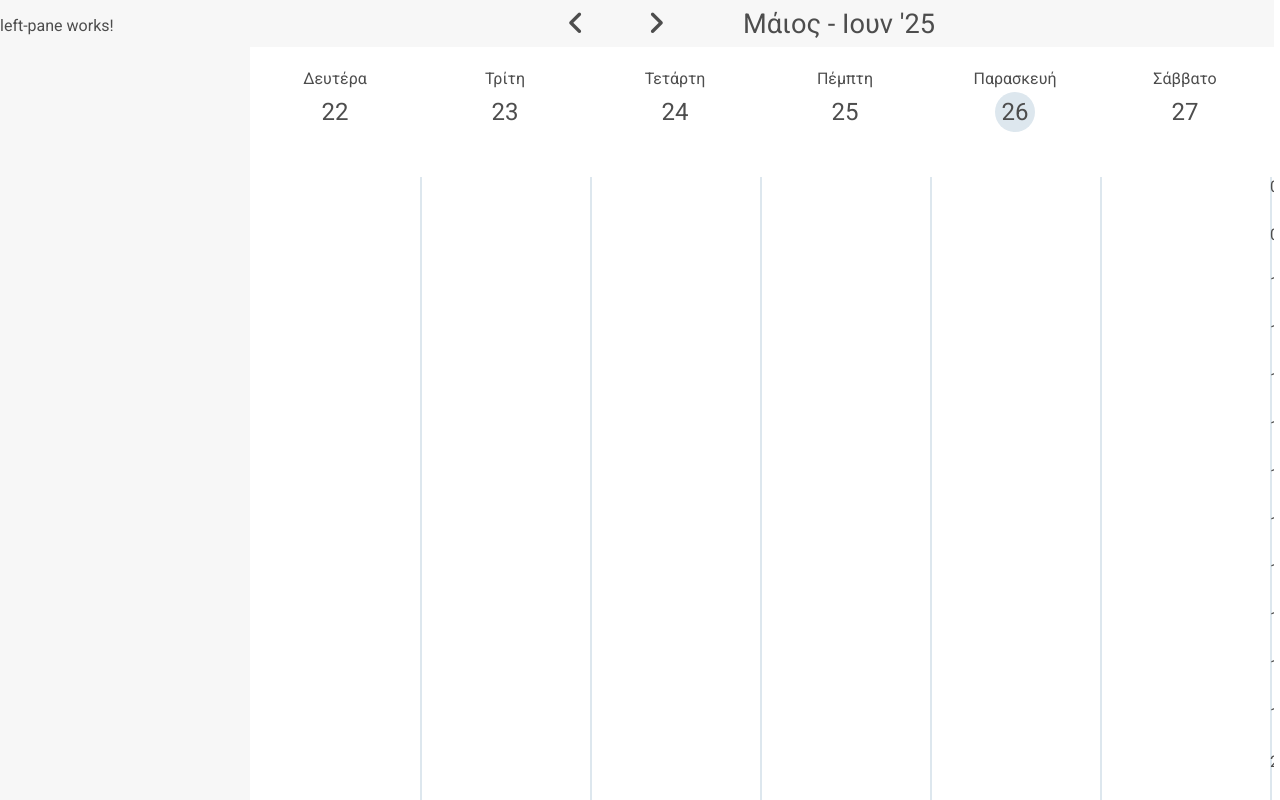
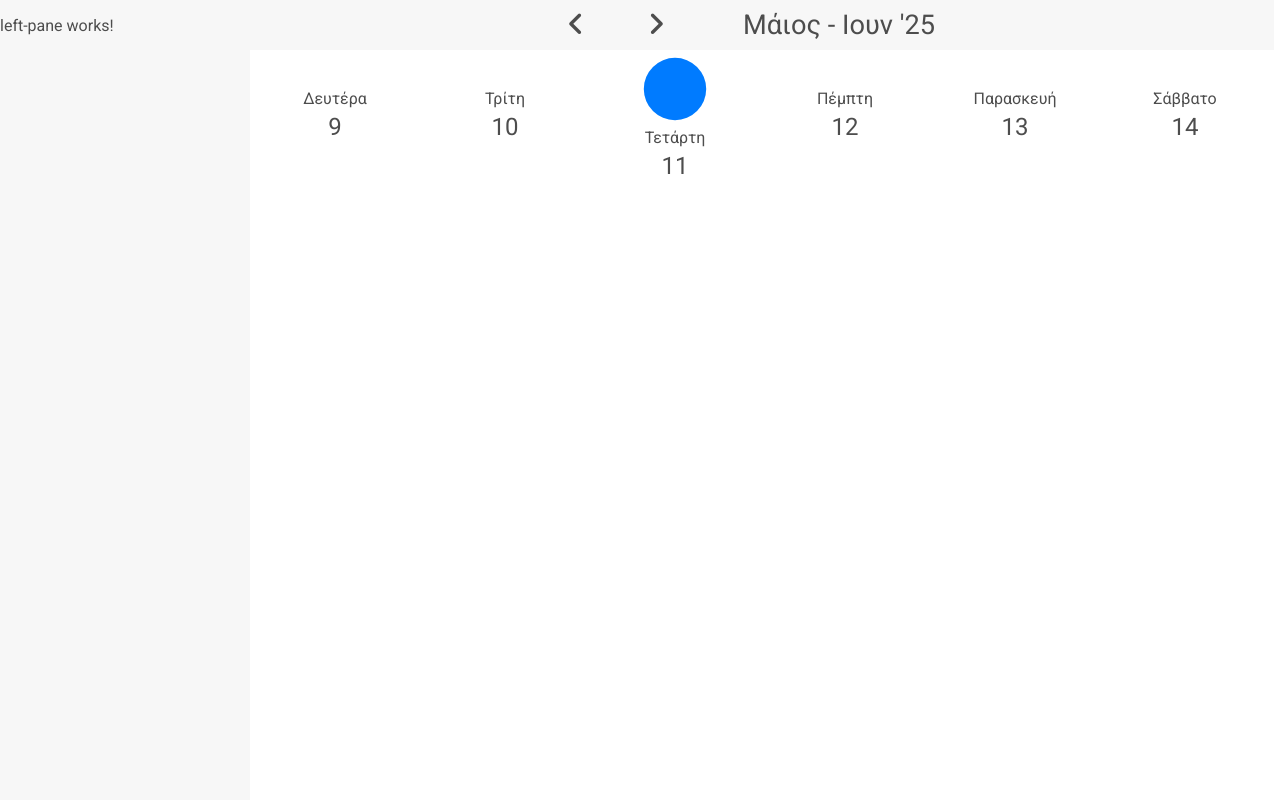
Before and after one commit to PolyviosPap/PapaDimiDo, an Angular app: page / in a window 1280 px wide. Built offline with nearby package versions, Linux system fonts and the light colour scheme.

Commit message:
rework of calendar section

```diff
--- a/src/app/main-view/days-view/days-view.component.css
+++ /dev/null
@@ -1,80 +0,0 @@
-:host {
-    display: flex;
-    flex-direction: row;
-
-    height: 100%;
-    width: 100%;
-
-    justify-content: space-between;
-
-    overflow-x: scroll;
-    scrollbar-width: thin;
-}
-
-.day {
-    display: flex;
-    flex-direction: column;
-
-    height:100%;
-    flex: 1;
-    min-width: 170px;
-}
-
-.dayHeader {
-    position: relative;
-
-    display: flex;
-    flex-direction: column;
-
-    justify-content: center;
-    align-items: center;
-
-    height: 130px;
-    width: 100%;
-}
-
-.currentDay .dayHeaderNumber {
-    width: 40px;
-    height: 40px;
-    background-color: #dde7ee;
-
-    border-radius: 50%;
-    display: flex;
-    align-items: center;
-    justify-content: center;
-}
-
-.dayHeaderDay {
-    position: absolute;
-    bottom: 50%;
-    transform: translateY(-100%) translateY(-5px);
-
-    font-size: 1rem;
-}
-
-.dayHeaderNumber {
-    font-size: 1.5rem;
-}
-
-.dayContent {
-    display: flex;
-    flex-direction: column;
-
-    height: calc(100% - 130px);
-    width: 100%;
-
-    border-right: 2px solid #dde7ee;
-
-    overflow-y: scroll;
-}
-
-.lastDay {
-    border: none!important;
-}
-
-.hour {
-    display: flex;
-
-    height: 120px;
-    width: 100%;
-}
--- a/src/app/main-view/days-view/days-view.component.html
+++ /dev/null
@@ -1,65 +0,0 @@
-<div class="day">
-    <div class="dayHeader">
-        <div class="dayHeaderDay">Δευτέρα</div>
-        <div class="dayHeaderNumber">22</div>
-    </div>
-    <div class="dayContent">
-
-    </div>
-</div>
-<div class="day">
-    <div class="dayHeader">
-        <div class="dayHeaderDay">Τρίτη</div>
-        <div class="dayHeaderNumber">23</div>
-    </div>
-    <div class="dayContent">
-
-    </div>
-</div>
-<div class="day">
-    <div class="dayHeader">
-        <div class="dayHeaderDay">Τετάρτη</div>
-        <div class="dayHeaderNumber">24</div>
-    </div>
-    <div class="dayContent">
-
-    </div>
-</div>
-<div class="day">
-    <div class="dayHeader">
-        <div class="dayHeaderDay">Πέμπτη</div>
-        <div class="dayHeaderNumber">25</div>
-    </div>
-    <div class="dayContent">
-
-    </div>
-</div>
-<div class="day currentDay">
-    <div class="dayHeader">
-        <div class="dayHeaderDay">Παρασκευή</div>
-        <div class="dayHeaderNumber">26</div>
-    </div>
-    <div class="dayContent">
-
-    </div>
-</div>
-<div class="day">
-    <div class="dayHeader">
-        <div class="dayHeaderDay">Σάββατο</div>
-        <div class="dayHeaderNumber">27</div>
-    </div>
-    <div class="dayContent">
-
-    </div>
-</div>
-<div class="day">
-    <div class="dayHeader">
-        <div class="dayHeaderDay">Κυριακή</div>
-        <div class="dayHeaderNumber">28</div>
-    </div>
-    <div class="dayContent lastDay">
-        <div class="hour" *ngFor="let hour of dayTimeHours">
-            {{ hour }}:00
-        </div>
-    </div>
-</div>
--- a/src/app/main-view/days-view/days-view.component.ts
+++ /dev/null
@@ -1,27 +0,0 @@
-import { Component } from '@angular/core';
-import { CommonModule } from '@angular/common';
-
-@Component({
-  selector: 'app-days-view',
-  imports: [CommonModule],
-  templateUrl: './days-view.component.html',
-  styleUrl: './days-view.component.css'
-})
-export class DaysViewComponent {
-  wholeDayHours: string[] = [];
-  dayTimeHours: string[] = [];
-
-  constructor() {
-    this.generateHours();
-  }
-
-  generateHours() {
-    for (let i = 0; i < 24; i++) {
-      this.wholeDayHours.push(i.toString().padStart(2, '0'));
-    }
-
-    for (let i = 8; i < 21; i++) {
-      this.dayTimeHours.push(i.toString().padStart(2, '0'));
-    }
-  }
-}
--- /dev/null
+++ b/src/app/main-view/days/days-headers/days-headers.component.css
@@ -0,0 +1,35 @@
+:host {
+    display: flex;
+    flex-direction: row;
+
+    height: 130px;
+    width: 100%;
+
+    flex-shrink: 0;
+}
+
+.hourColumnDummy {
+    height: 100%;
+    width: 40px;
+}
+
+.dayHeader {
+    display: flex;
+    flex-direction: column;
+
+    justify-content: center;
+    align-items: center;
+
+    height:100%;
+    flex: 1;
+    min-width: 170px;
+}
+
+.dayHeaderDay {
+    font-size: 1rem;
+    margin-bottom: 5px;
+}
+
+.dayHeaderDate {
+    font-size: 1.5rem;
+}
--- /dev/null
+++ b/src/app/main-view/days/days-headers/days-headers.component.html
@@ -0,0 +1,14 @@
+<div class="hourColumnDummy"></div>
+
+<div
+    class="dayHeader"
+    *ngFor="let date of weekDates; let i = index"
+    [class.currentDay]="isToday(date)"
+>
+
+    <svg *ngIf="isToday(date)" class="circle-bg" viewBox="0 0 100 100">
+        <circle cx="50" cy="50" r="40" fill="#007bff" />
+    </svg>
+    <div class="dayHeaderDay">{{ weekDays[i] }}</div>
+    <div class="dayHeaderDate">{{ date.getDate() }}</div>
+</div>
--- /dev/null
+++ b/src/app/main-view/days/days-headers/days-headers.component.ts
@@ -0,0 +1,37 @@
+import { Component } from '@angular/core';
+import { CommonModule } from '@angular/common';
+
+@Component({
+  selector: 'app-days-headers',
+  imports: [CommonModule],
+  templateUrl: './days-headers.component.html',
+  styleUrl: './days-headers.component.css'
+})
+export class DaysHeadersComponent {
+  weekDays = ['Δευτέρα', 'Τρίτη', 'Τετάρτη', 'Πέμπτη', 'Παρασκευή', 'Σάββατο', 'Κυριακή'];
+  weekDates: Date[] = [];
+
+  ngOnInit() {
+    this.setWeek(new Date());
+  }
+
+  setWeek(startDate: Date) {
+    const startOfWeek = new Date(startDate);
+    const currentDay = startDate.getDay();
+    const diffToMonday = (currentDay === 0 ? -6 : 1 - currentDay);
+    startOfWeek.setDate(startDate.getDate() + diffToMonday);
+
+    this.weekDates = Array.from({ length: 7 }, (_, i) => {
+      const day = new Date(startOfWeek);
+      day.setDate(startOfWeek.getDate() + i);
+      return day;
+    });
+  }
+
+  isToday(date: Date): boolean {
+    const today = new Date();
+    return date.getDate() === today.getDate() &&
+           date.getMonth() === today.getMonth() &&
+           date.getFullYear() === today.getFullYear();
+  }
+}
--- /dev/null
+++ b/src/app/main-view/days/days.component.css
@@ -0,0 +1,9 @@
+:host {
+    display: flex;
+
+    flex: 1;
+    width: 100%;
+
+    overflow-x: auto;
+    scrollbar-width: thin;
+}
--- /dev/null
+++ b/src/app/main-view/days/days.component.html
@@ -0,0 +1 @@
+<app-days-headers></app-days-headers>
--- a/src/app/main-view/main-view.component.html
+++ b/src/app/main-view/main-view.component.html
@@ -1,2 +1,2 @@
 <app-week-bar></app-week-bar>
-<app-days-view></app-days-view>
+<app-days></app-days>
--- a/src/app/main-view/main-view.component.ts
+++ b/src/app/main-view/main-view.component.ts
@@ -1,12 +1,12 @@
 import { Component } from '@angular/core';
 import { WeekBarComponent } from './week-bar/week-bar.component';
-import { DaysViewComponent } from './days-view/days-view.component';
+import { DaysComponent } from './days/days.component';
 
 @Component({
   selector: 'app-main-view',
   imports: [
     WeekBarComponent,
-    DaysViewComponent
+    DaysComponent
   ],
   templateUrl: './main-view.component.html',
   styleUrl: './main-view.component.css'
--- a/src/styles.css
+++ b/src/styles.css
@@ -10,4 +10,5 @@ body, html {
   padding: 0;
   height: 100%;
   font-family: 'Roboto', sans-serif;
+  overflow: hidden;
 }
```
Also changed, not shown: src/app/main-view/days/days.component.ts (added, +12 -0 lines), 2 other files (tests, documents, lock files or other folders).
